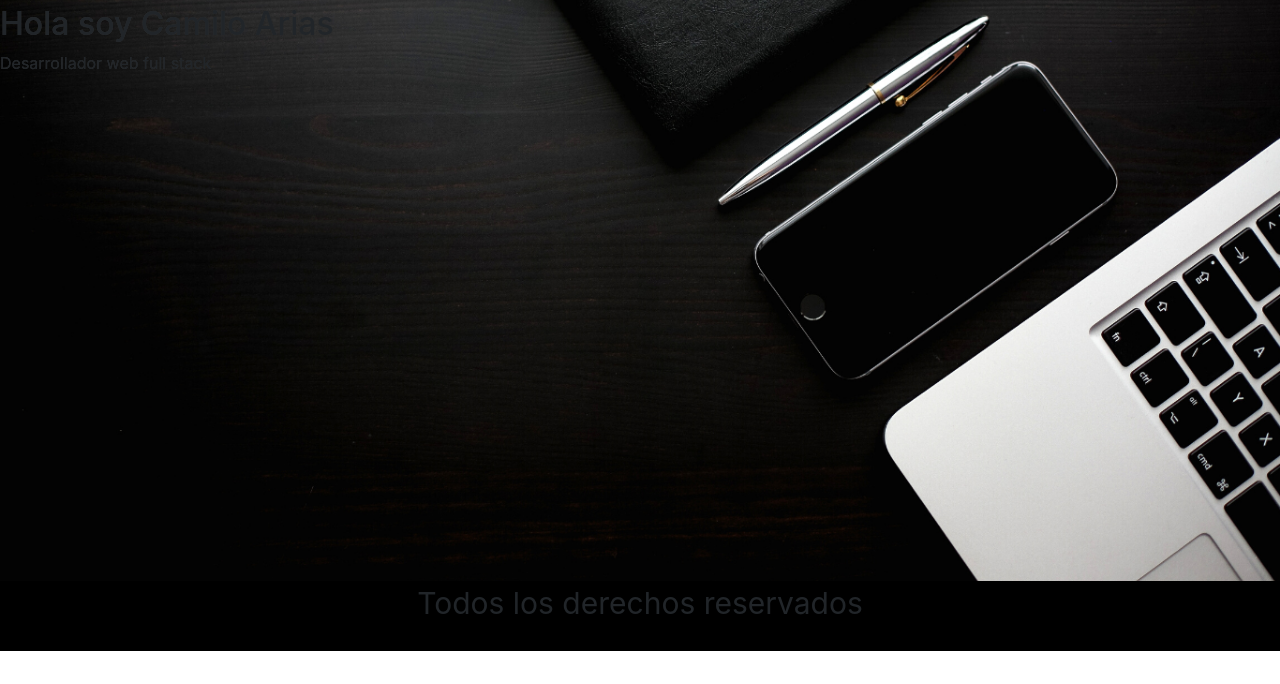
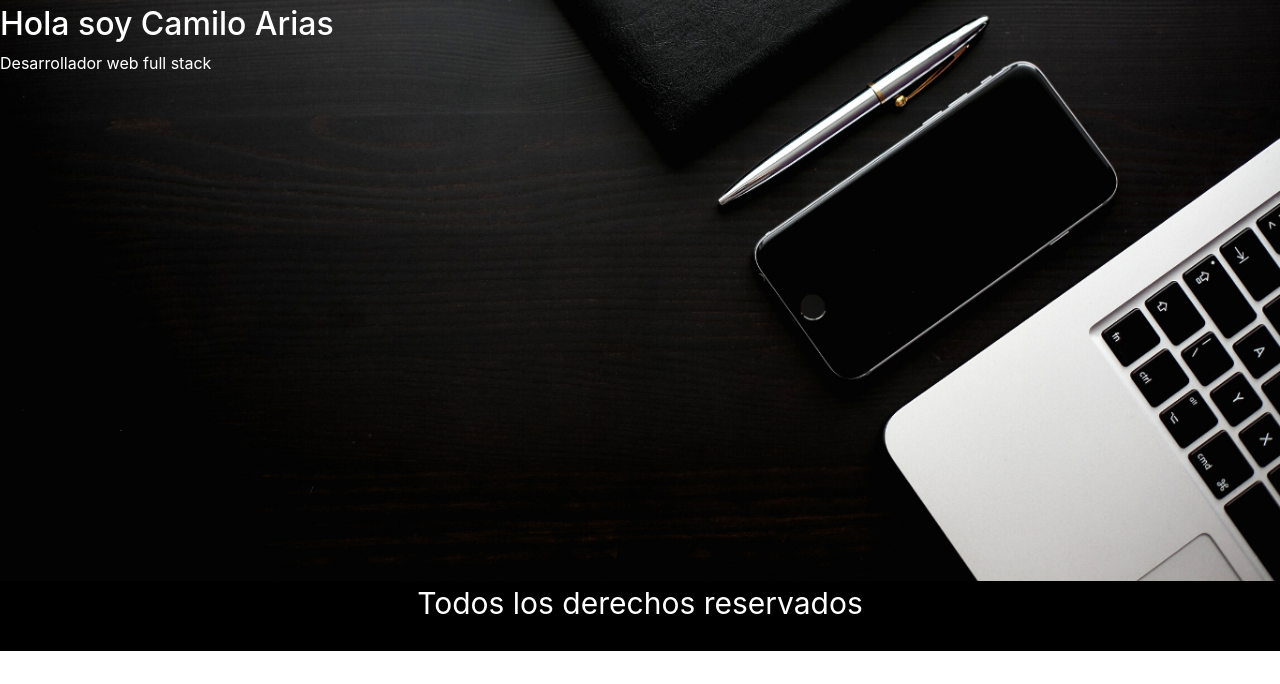
Before and after one commit to Camilodevelp/miporfolio, a plain HTML site: page index.html in a window 1280 px wide. Shown: the part 116-800 px from the top of the page. Drawn offline with nearby package versions, Linux system fonts and the light colour scheme; files that its build step writes are made by us from their sources.

Commit message:
Actualizacion del color de la letra

```diff
--- a/estilos.scss
+++ b/estilos.scss
@@ -1,5 +1,5 @@
 $color1: black;
-$color2: whitegit ;
+$color2: white;
 $color3: #333;
 
 
```
